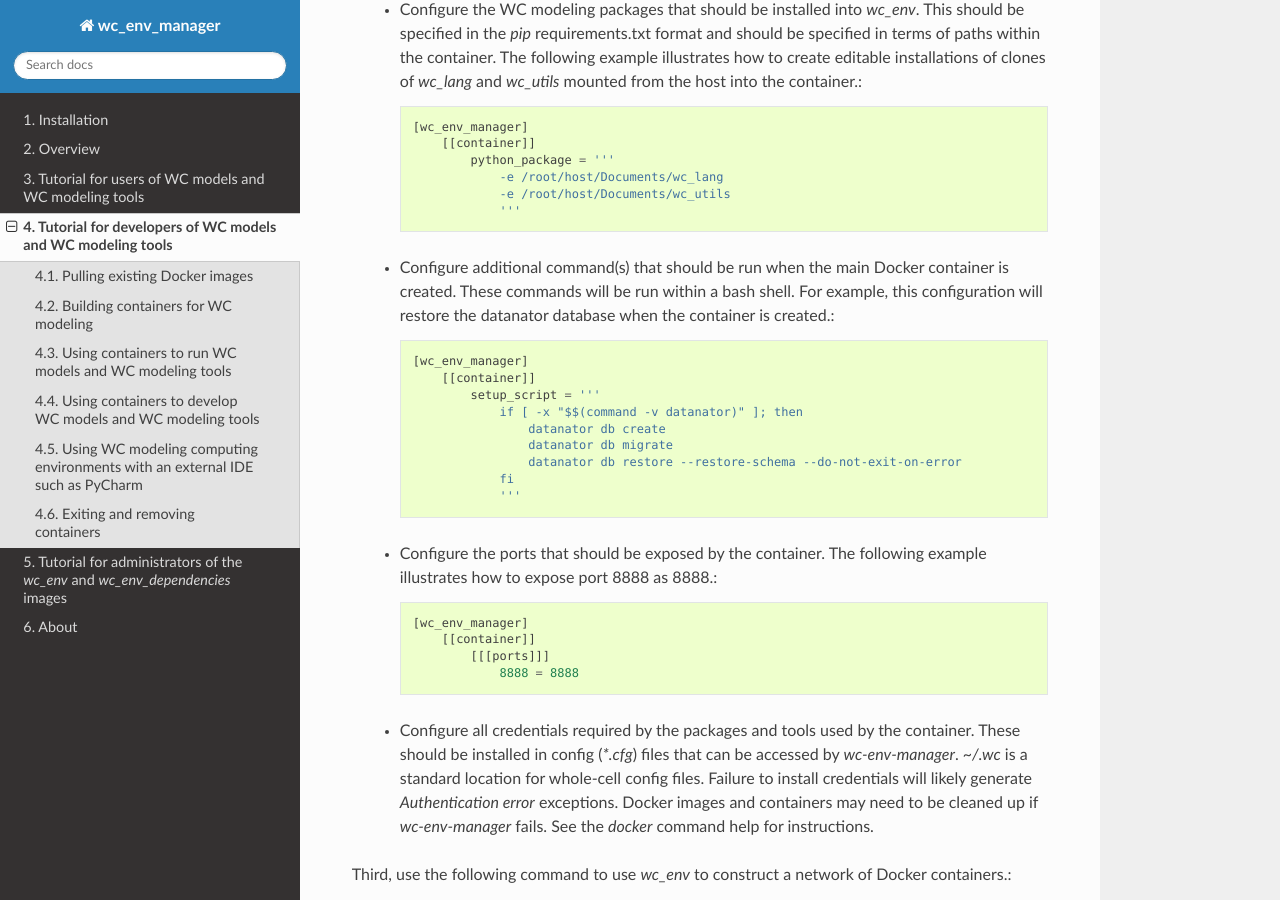
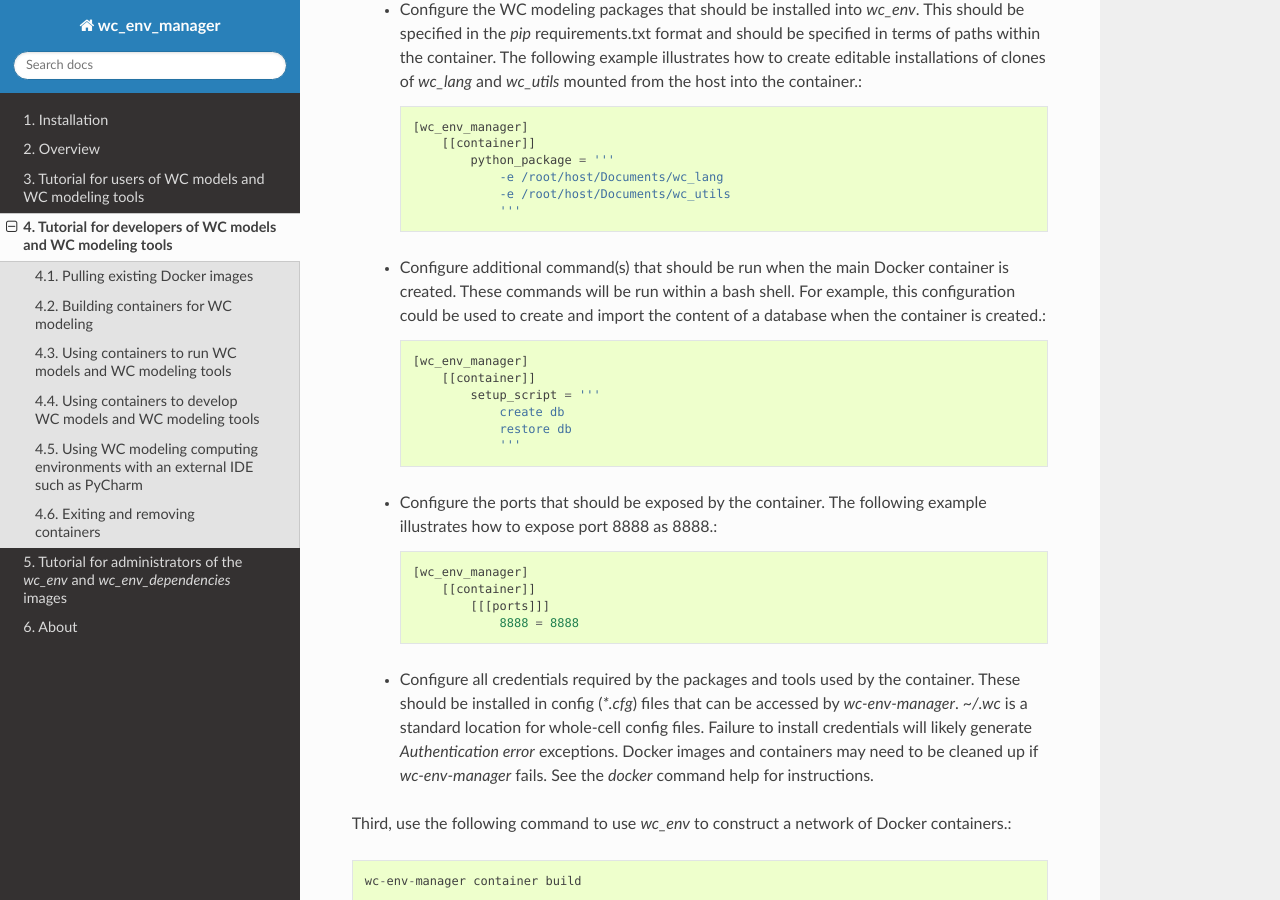
Before and after one commit to KarrLab/wc_env_manager, a Sphinx documentation site: the page built from docs/tutorial_developers.rst, in a window 1280 px wide and 900 px high, scrolled down 2038 px. Built offline with Sphinx 7.4.7 and the Read the Docs theme 2.0.0, drawn with Linux system fonts in a browser that asks for light colours; pages that are not in the unit, such as notebooks, are missing from menus.

Commit message:
removing postgres from config which datanator no longer needs; disabling datanator for now because its under major changes

```diff
--- a/docs/tutorial_developers.rst
+++ b/docs/tutorial_developers.rst
@@ -65,16 +65,13 @@ Second, set the configuration for the containers created by *wc_env_manager* by
                     -e /root/host/Documents/wc_utils
                     '''
 
-    * Configure additional command(s) that should be run when the main Docker container is created. These commands will be run within a bash shell. For example, this configuration will restore the datanator database when the container is created.::
+    * Configure additional command(s) that should be run when the main Docker container is created. These commands will be run within a bash shell. For example, this configuration could be used to create and import the content of a database when the container is created.::
 
         [wc_env_manager]
             [[container]]
                 setup_script = '''
-                    if [ -x "$$(command -v datanator)" ]; then
-                        datanator db create
-                        datanator db migrate
-                        datanator db restore --restore-schema --do-not-exit-on-error
-                    fi
+                    create db
+                    restore db
                     '''
 
     * Configure the ports that should be exposed by the container. The following example illustrates how to expose port 8888 as 8888.::
```
Also changed, not shown: docker-compose.yml (+0 -7 lines), 2 other files.
